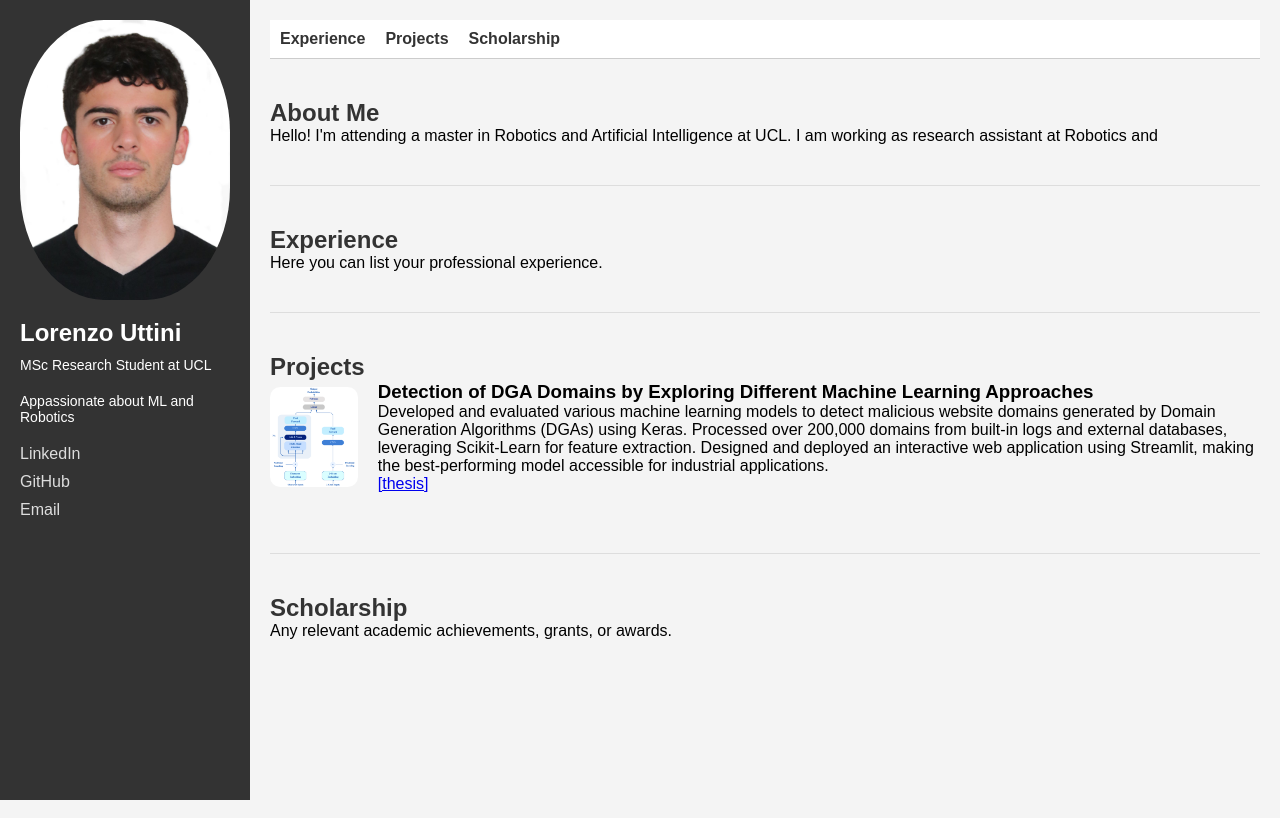
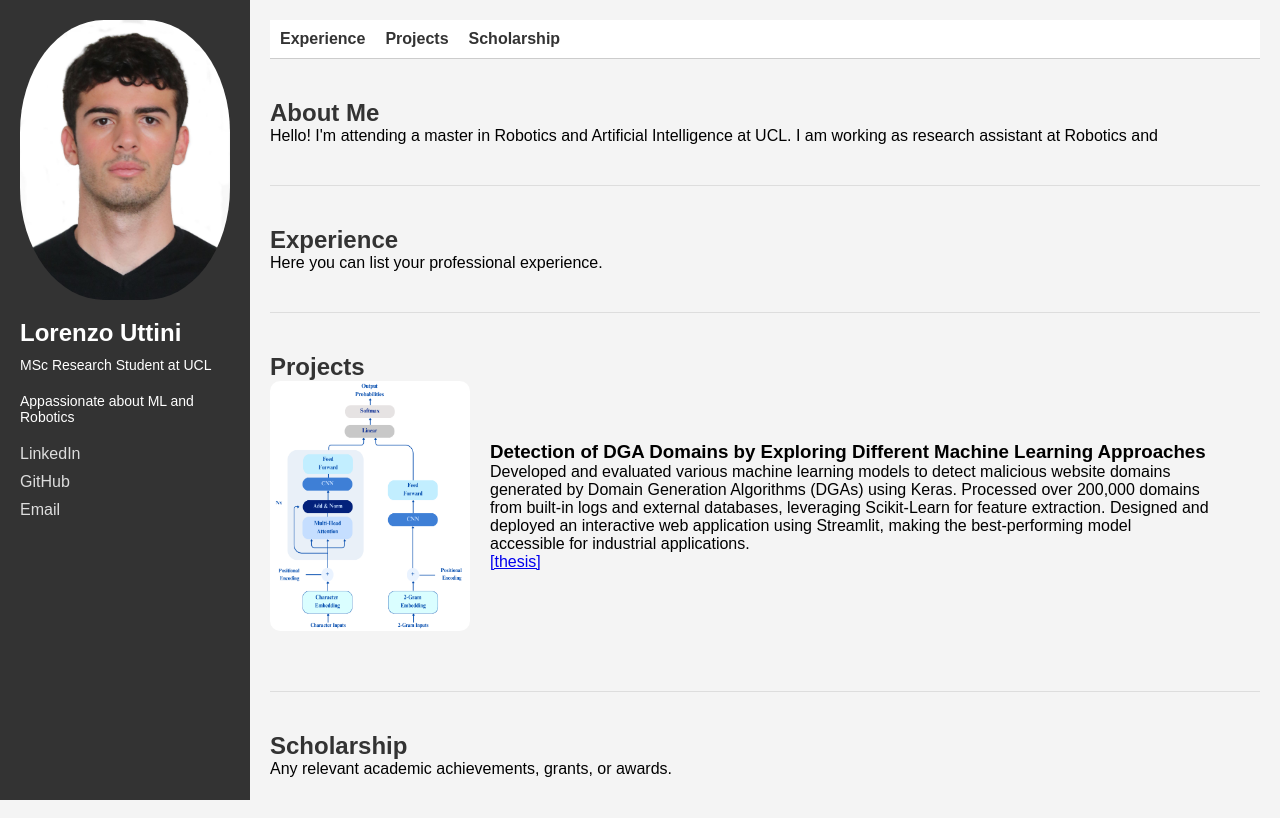
Before and after one commit to lorenzouttini/lorenzouttini.github.io, a plain HTML site: page index.html in a window 1280 px wide. Drawn offline with Linux system fonts and the light colour scheme.

Commit message:
Added index.html

```diff
--- a/index.html
+++ b/index.html
@@ -65,8 +65,8 @@
         <div id="projects" class="section">
             <h2>Projects</h2>
 
-            <div style="display: flex; align-items: center; margin-bottom: 20px;">
-                <img src="transformer.png" alt="Transformer Model" style="width: 100px; height: 100px; margin-right: 20px; border-radius: 10px;">
+            <div style="display: flex; align-items: center; margin-bottom: 20px; margin-right: 50px">
+                <img src="transformer.png" alt="Transformer Model" style="width: 200px; height: 250px; margin-right: 20px; border-radius: 10px;">
 
                 <div>
                     <h3>Detection of DGA Domains by Exploring Different Machine Learning Approaches</h3>
```
